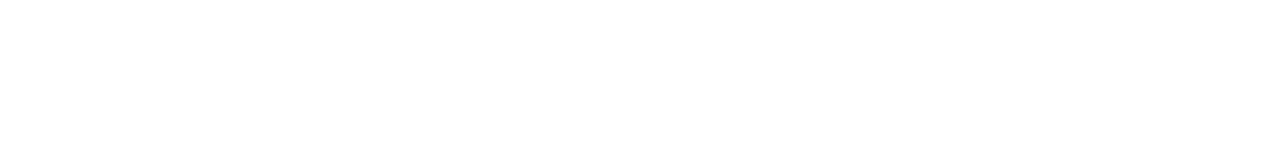
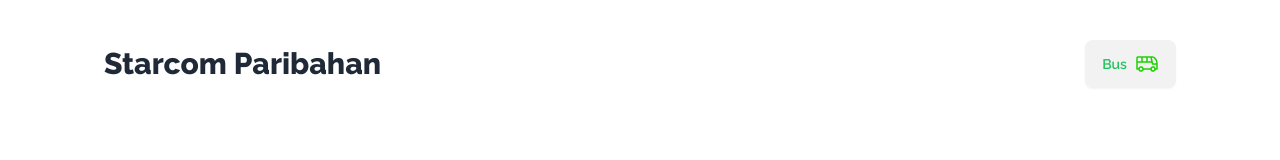
Before and after one commit to ayathree/assignment-5, a plain HTML site: page index.html in a window 1280 px wide. Drawn offline with nearby package versions, Linux system fonts and the light colour scheme.

Commit message:
added the navbar

```diff
--- a/index.html
+++ b/index.html
@@ -3,9 +3,45 @@
 <head>
     <meta charset="UTF-8">
     <meta name="viewport" content="width=device-width, initial-scale=1.0">
-    <title>Document</title>
+    <link href="https://cdn.jsdelivr.net/npm/daisyui@4.7.2/dist/full.min.css" rel="stylesheet" type="text/css" />
+<script src="https://cdn.tailwindcss.com"></script>
+<link rel="preconnect" href="https://fonts.googleapis.com">
+<link rel="preconnect" href="https://fonts.gstatic.com" crossorigin>
+<link href="https://fonts.googleapis.com/css2?family=Raleway:ital,wght@0,100..900;1,100..900&display=swap" rel="stylesheet">
+
+
+    <title>Starcom Paribahan</title>
+    <style>
+        .raleway-font{
+            font-family: "Raleway", sans-serif;
+        }
+    </style>
 </head>
-<body>
+<body class="raleway-font">
+
+    <header>
+        <!--nav part-->
+        <nav class="container mx-auto lg:px-24 py-8 px-3">
+            <div class="navbar bg-base-100">
+                <div class="navbar-start">
+                  <div class="dropdown">
+                    <div tabindex="0" role="button" class="btn btn-ghost lg:hidden">
+                      <svg xmlns="http://www.w3.org/2000/svg" class="h-5 w-5" fill="none" viewBox="0 0 24 24" stroke="currentColor"><path stroke-linecap="round" stroke-linejoin="round" stroke-width="2" d="M4 6h16M4 12h8m-8 6h16" /></svg>
+                    </div>
+                  </div>
+                  <h1 class="font-extrabold text-3xl">Starcom Paribahan</h1>
+                </div>
+
+                <div class="navbar-end">
+                  <a class="btn text-green-500">Bus
+                    <img src="./images/bus-icon.png" alt="">
+                  </a>
+
+                </div>
+              </div>
+        </nav>
+    </header>
+    <main></main>
 
 </body>
 </html>
--- /dev/null
+++ b/tailwind.config.js
@@ -0,0 +1,8 @@
+/** @type {import('tailwindcss').Config} */
+module.exports = {
+    content: ["./src/**/*.{html,js}"],
+    theme: {
+      extend: {},
+    },
+    plugins: [],
+  }
```
